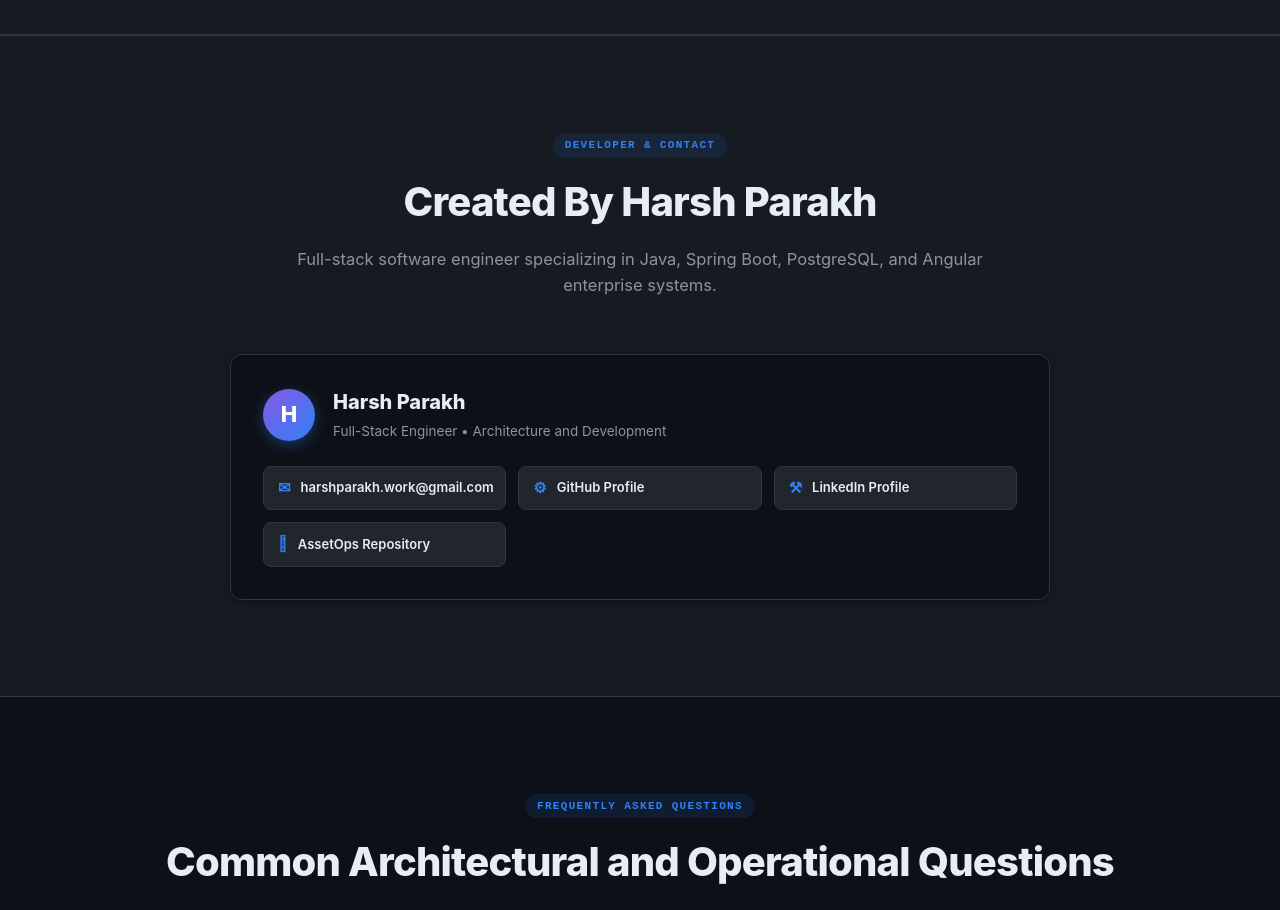
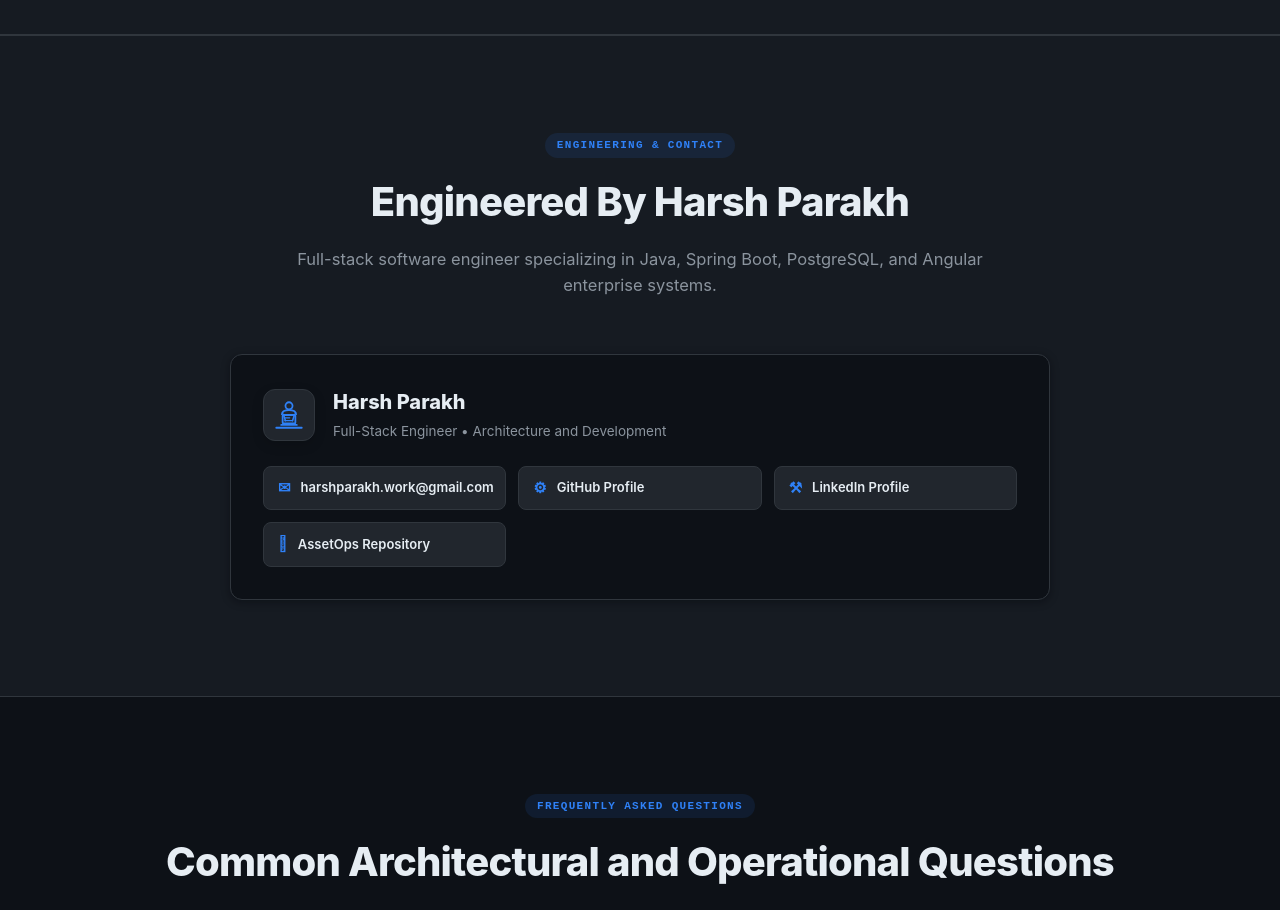
Before and after one commit to harsh-parakh22/AssetOps, an Angular app in the folder frontend/: page / in a window 1280 px wide. Shown: the part 5480-6390 px from the top of the page. Built offline with nearby package versions, Linux system fonts and the light colour scheme; no server answers.

Commit message:
refactor: update linkedin profile link, switch author avatar to workstation doodle, and change headline to Engineered By

```diff
--- a/frontend/src/app/features/landing/landing.component.html
+++ b/frontend/src/app/features/landing/landing.component.html
@@ -502,15 +502,33 @@
     <!-- Developer & Contact Information Section -->
     <section id="contact" class="developer-section">
       <div class="container">
-        <div class="section-badge">DEVELOPER &amp; CONTACT</div>
-        <h2 class="section-title">Created By {{ author.name }}</h2>
+        <div class="section-badge">ENGINEERING &amp; CONTACT</div>
+        <h2 class="section-title">Engineered By {{ author.name }}</h2>
         <p class="section-sub">
           Full-stack software engineer specializing in Java, Spring Boot, PostgreSQL, and Angular enterprise systems.
         </p>
 
         <div class="author-card">
           <div class="author-info">
-            <div class="author-avatar">{{ author.name.charAt(0) }}</div>
+            <div class="author-avatar" title="Developer working at workstation">
+              <svg class="doodle-icon" viewBox="0 0 48 48" fill="none" xmlns="http://www.w3.org/2000/svg">
+                <!-- Desk -->
+                <line x1="6" y1="42" x2="42" y2="42" stroke="currentColor" stroke-width="2.5" stroke-linecap="round"/>
+                <!-- Laptop Screen -->
+                <rect x="15" y="24" width="18" height="12" rx="1.5" stroke="currentColor" stroke-width="2.5" fill="none"/>
+                <!-- Laptop Code Lines -->
+                <line x1="18" y1="28" x2="25" y2="28" stroke="currentColor" stroke-width="1.8" stroke-linecap="round"/>
+                <line x1="18" y1="32" x2="29" y2="32" stroke="currentColor" stroke-width="1.8" stroke-linecap="round"/>
+                <!-- Laptop Base -->
+                <line x1="13" y1="38" x2="35" y2="38" stroke="currentColor" stroke-width="2.5" stroke-linecap="round"/>
+                <!-- Developer Head -->
+                <circle cx="24" cy="11" r="5" stroke="currentColor" stroke-width="2.5" fill="none"/>
+                <!-- Developer Body & Arms typing -->
+                <path d="M14 23C14 18.5 18 17 24 17C30 17 34 18.5 34 23" stroke="currentColor" stroke-width="2.5" stroke-linecap="round"/>
+                <path d="M16 23L19 32" stroke="currentColor" stroke-width="2.2" stroke-linecap="round"/>
+                <path d="M32 23L29 32" stroke="currentColor" stroke-width="2.2" stroke-linecap="round"/>
+              </svg>
+            </div>
             <div>
               <h3 class="author-name">{{ author.name }}</h3>
               <p class="author-title">Full-Stack Engineer &bull; Architecture and Development</p>
--- a/frontend/src/app/features/landing/landing.component.scss
+++ b/frontend/src/app/features/landing/landing.component.scss
@@ -332,15 +332,27 @@
         .author-avatar {
           width: 52px;
           height: 52px;
-          border-radius: 50%;
-          background: linear-gradient(135deg, var(--accent2), var(--accent));
-          color: #fff;
-          font-size: 22px;
-          font-weight: 800;
+          border-radius: 12px;
+          background: var(--surface2);
+          border: 1px solid var(--border);
+          color: var(--accent);
           display: flex;
           align-items: center;
           justify-content: center;
-          box-shadow: 0 4px 14px rgba(47, 129, 247, 0.35);
+          padding: 8px;
+          box-shadow: 0 4px 12px rgba(0, 0, 0, 0.15);
+          transition: all 0.2s ease;
+
+          .doodle-icon {
+            width: 100%;
+            height: 100%;
+          }
+
+          &:hover {
+            border-color: var(--accent);
+            color: var(--accent-h);
+            transform: scale(1.05);
+          }
         }
 
         .author-name {
--- a/frontend/src/app/features/landing/landing.component.ts
+++ b/frontend/src/app/features/landing/landing.component.ts
@@ -44,7 +44,7 @@ export class LandingComponent implements OnInit {
     name: 'Harsh Parakh',
     email: 'harshparakh.work@gmail.com',
     github: 'https://github.com/harsh-parakh22',
-    linkedin: 'https://linkedin.com/in/harshparakh',
+    linkedin: 'https://linkedin.com/in/harsh-parakh22',
     repo: 'https://github.com/harsh-parakh22/AssetOps'
   };
 
```
